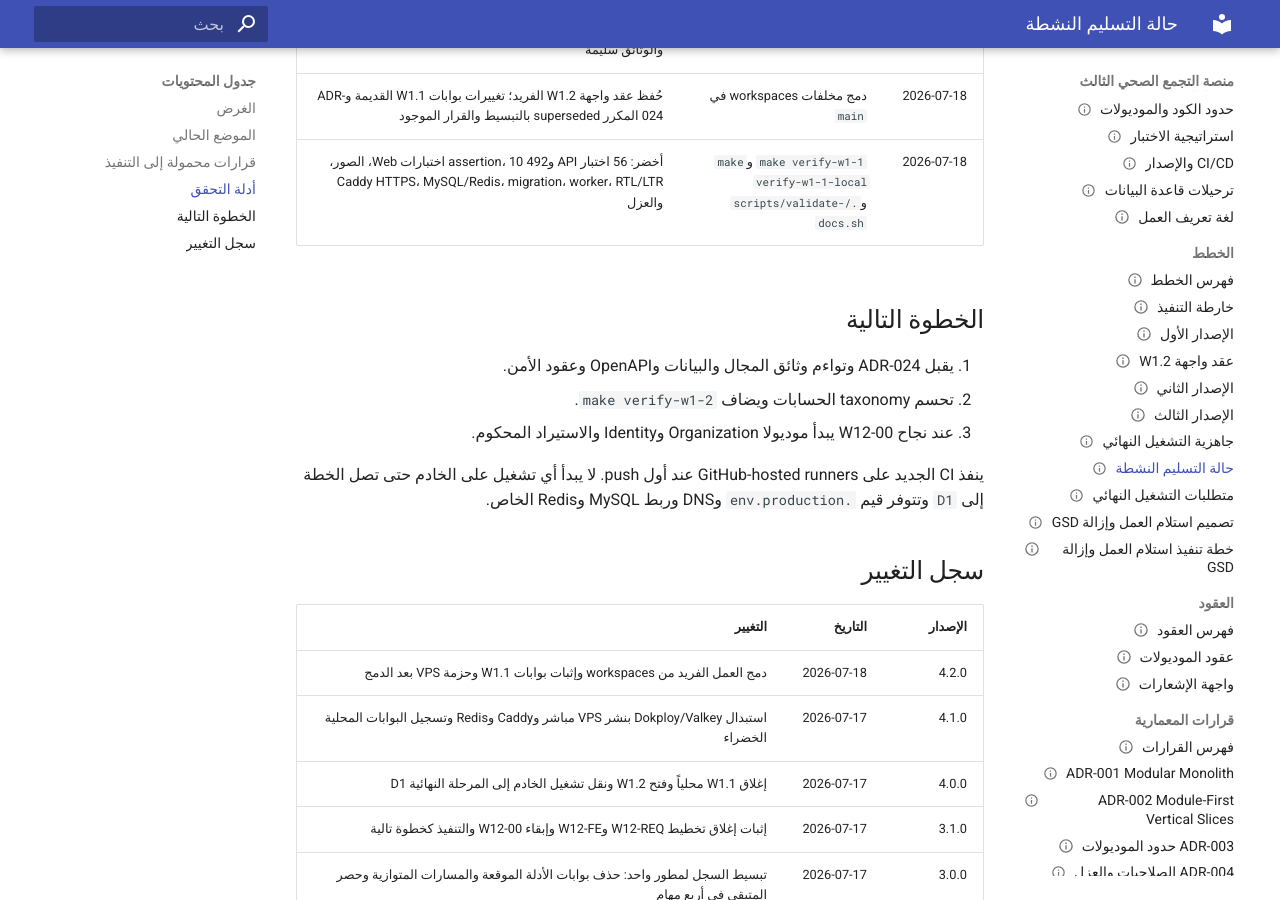
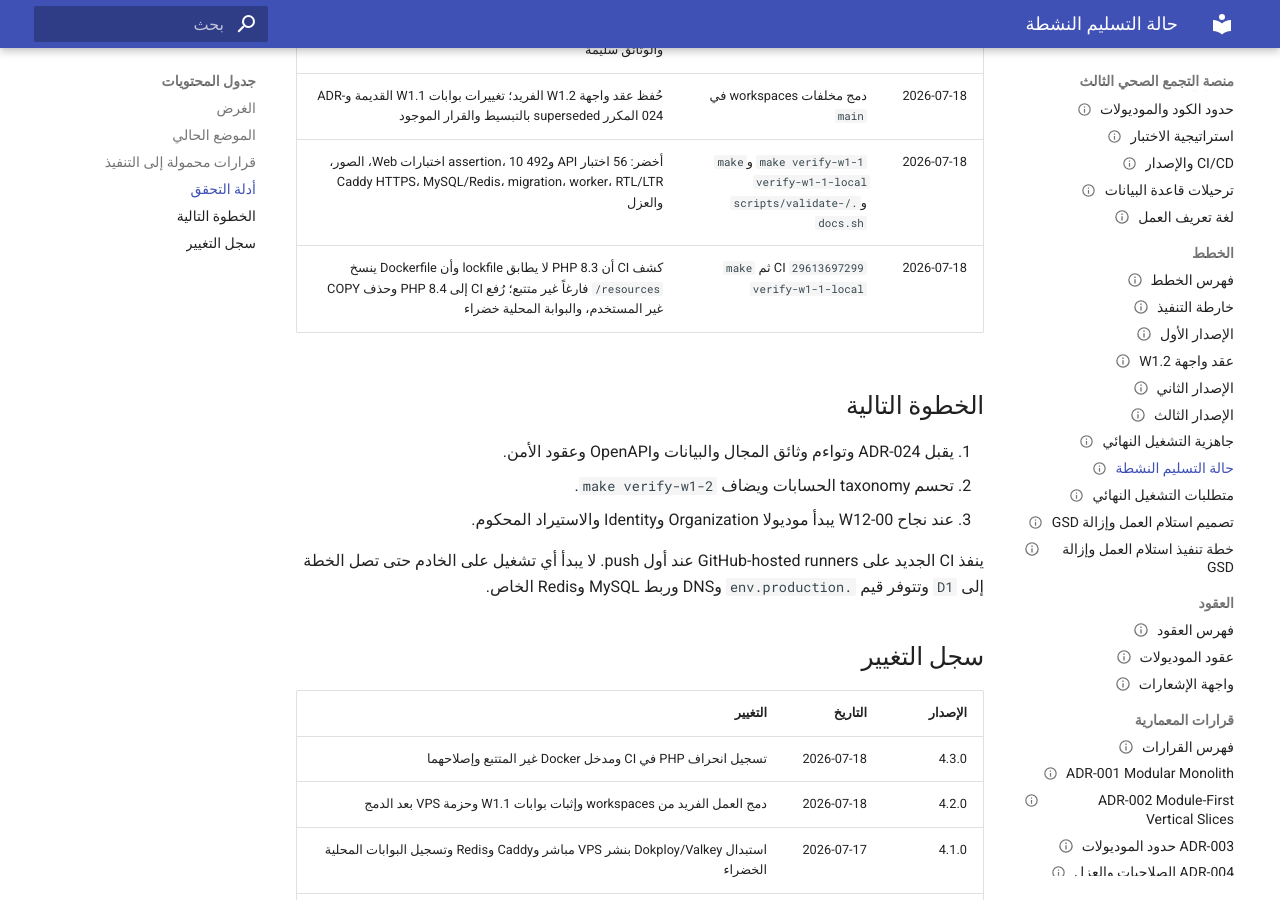
Before and after one commit to tariiq222/cluster, an MkDocs documentation site: the page built from docs/plans/active-delivery-status.md, in a window 1280 px wide and 900 px high, scrolled down 1760 px. Built offline with MkDocs 1.6.1 and Material for MkDocs 9.7.7, drawn with Linux system fonts in a browser that asks for light colours.

Commit message:
fix(ci): align PHP and image inputs

```diff
--- a/docs/plans/active-delivery-status.md
+++ b/docs/plans/active-delivery-status.md
@@ -3,7 +3,7 @@ doc_id: PLN-AS-001
 title: حالة التسليم النشطة
 type: plans
 status: accepted
-version: 4.2.0
+version: 4.3.0
 date: 2026-07-18
 owner: طارق
 reviewers: []
@@ -62,6 +62,7 @@ references:
 | 2026-07-17 | `make verify-w1-1-local` على حزمة VPS المباشرة | أخضر: بناء صور runtime، MySQL وRedis محمي، migration، worker، healthchecks، RTL/LTR والعزل؛ Caddy وCompose والوثائق سليمة |
 | 2026-07-18 | دمج مخلفات workspaces في `main` | حُفظ عقد واجهة W1.2 الفريد؛ تغييرات بوابات W1.1 القديمة وADR-024 المكرر superseded بالتبسيط والقرار الموجود |
 | 2026-07-18 | `make verify-w1-1` و`make verify-w1-1-local` و`./scripts/validate-docs.sh` | أخضر: 56 اختبار API و492 assertion، 10 اختبارات Web، الصور، Caddy HTTPS، MySQL/Redis، migration، worker، RTL/LTR والعزل |
+| 2026-07-18 | CI `29613697299` ثم `make verify-w1-1-local` | كشف CI أن PHP 8.3 لا يطابق lockfile وأن Dockerfile ينسخ `resources/` فارغاً غير متتبع؛ رُفع CI إلى PHP 8.4 وحذف COPY غير المستخدم، والبوابة المحلية خضراء |
 
 ## الخطوة التالية
 
@@ -76,6 +77,7 @@ references:
 
 | الإصدار | التاريخ | التغيير |
 |---|---|---|
+| 4.3.0 | 2026-07-18 | تسجيل انحراف PHP في CI ومدخل Docker غير المتتبع وإصلاحهما |
 | 4.2.0 | 2026-07-18 | دمج العمل الفريد من workspaces وإثبات بوابات W1.1 وحزمة VPS بعد الدمج |
 | 4.1.0 | 2026-07-17 | استبدال Dokploy/Valkey بنشر VPS مباشر وCaddy وRedis وتسجيل البوابات المحلية الخضراء |
 | 4.0.0 | 2026-07-17 | إغلاق W1.1 محلياً وفتح W1.2 ونقل تشغيل الخادم إلى المرحلة النهائية D1 |
```
Also changed, not shown: 2 other files.
